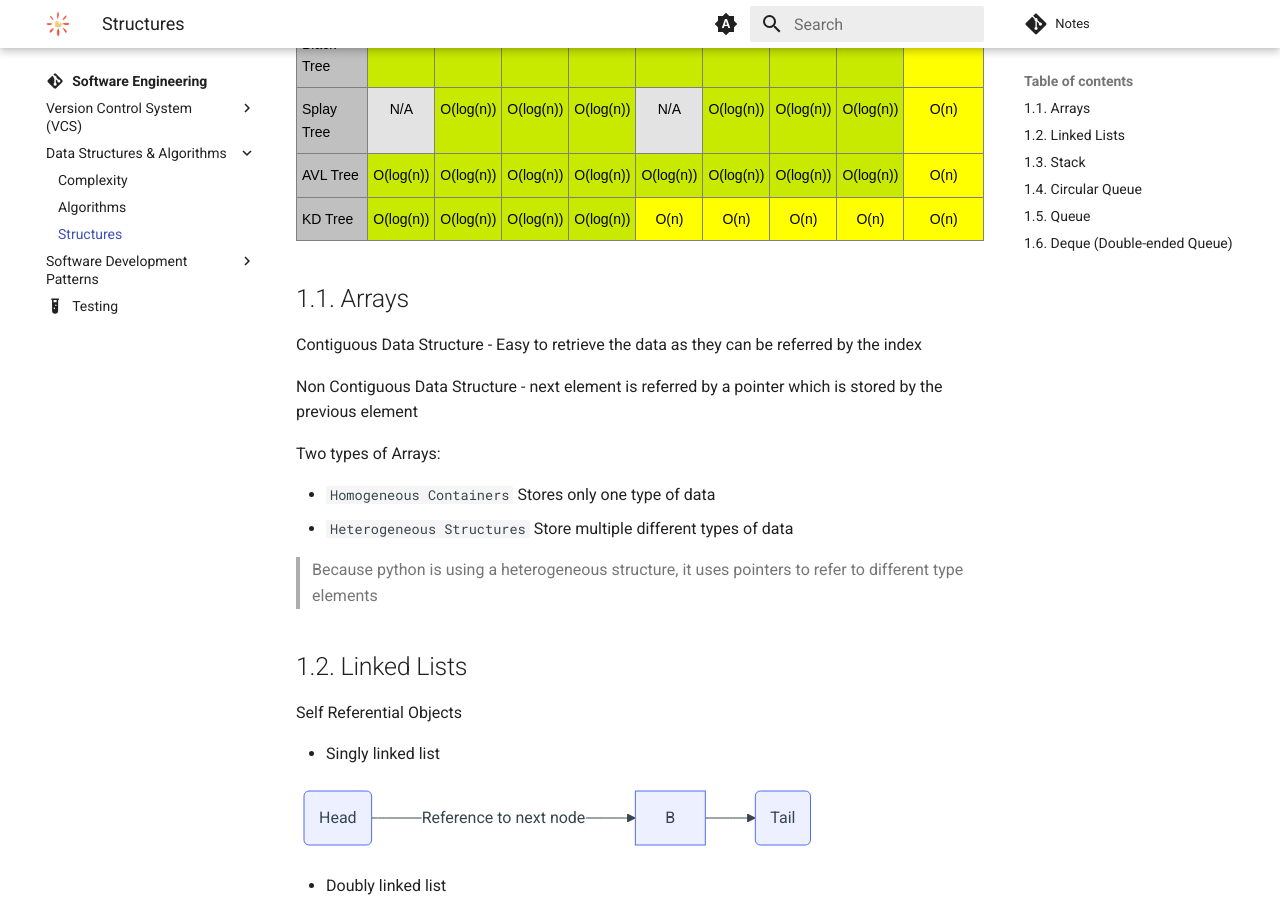
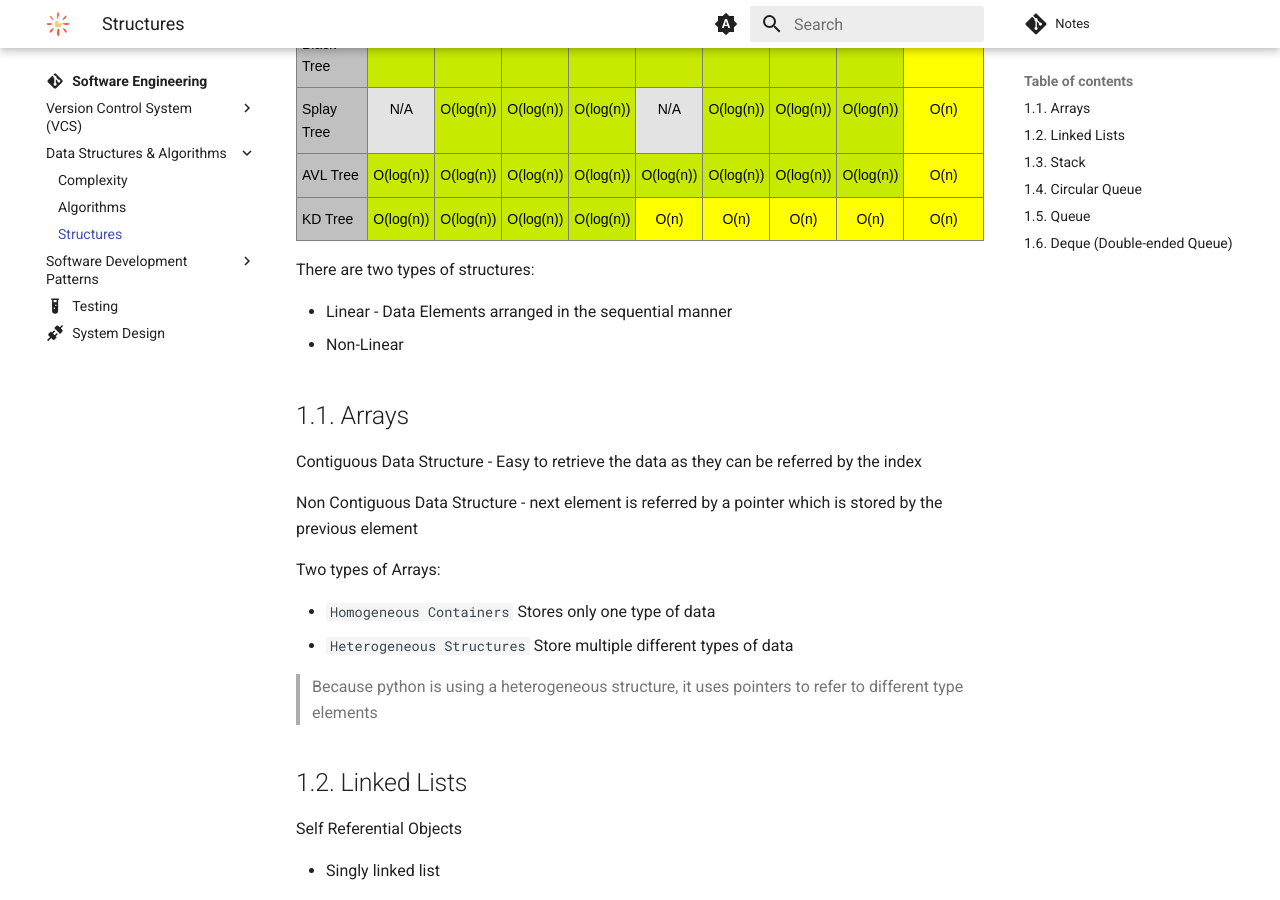
Before and after one commit to RomanPodkovyrin/Notes, an MkDocs documentation site: the page built from docs/architecture/data-structures-and-algorithms/structures/structures.md, in a window 1280 px wide and 900 px high, scrolled down 1172 px. Built offline with MkDocs 1.6.1 and Material for MkDocs 9.7.7, drawn with Linux system fonts in a browser that asks for light colours; comment, search, counter and statistics services are not loaded.

Commit message:
feat: system design and others

```diff
--- a/docs/architecture/data-structures-and-algorithms/structures/structures.md
+++ b/docs/architecture/data-structures-and-algorithms/structures/structures.md
@@ -221,6 +221,11 @@
 </table>
 <!-- Can by modified with https://www.tablesgenerator.com/html_tables# -->
 
+There are two types of structures:
+
+- Linear - Data Elements arranged in the sequential manner
+- Non-Linear
+
 ## 1.1. Arrays
 
 Contiguous Data Structure - Easy to retrieve the data as they can be referred by the index
--- a/mkdocs.yml
+++ b/mkdocs.yml
@@ -172,15 +172,16 @@
       - Complexity: architecture/data-structures-and-algorithms/complexity/complexity.md
       - Algorithms: architecture/data-structures-and-algorithms/algorithms/algorithms.md
       - Structures: architecture/data-structures-and-algorithms/structures/structures.md
-
     - Software Development Patterns:
       - 12 Factor Apps: architecture/patterns/12-factor-app/12-factor-app.md
       - Test Driven Development: architecture/patterns/tdd/tdd.md
     - Testing: architecture/testing/testing.md
+    - System Design: architecture/system-design/system-design.md
   - Web Development and Backend:
     - web-dev-and-backend/index.md
     - API Architecture:
       - REST: web-dev-and-backend/api/rest/rest.md
+      - GraphQL: web-dev-and-backend/api/graphql/graphql.md
     - Backend:
       - Databases: web-dev-and-backend/backend/databases/db.md
       # - Frameworks:
```
Also changed, not shown: docs/architecture/system-design/system-design.md (added, +46 -0 lines), docs/architecture/system-design/img/computer.excalidraw.svg (added).
